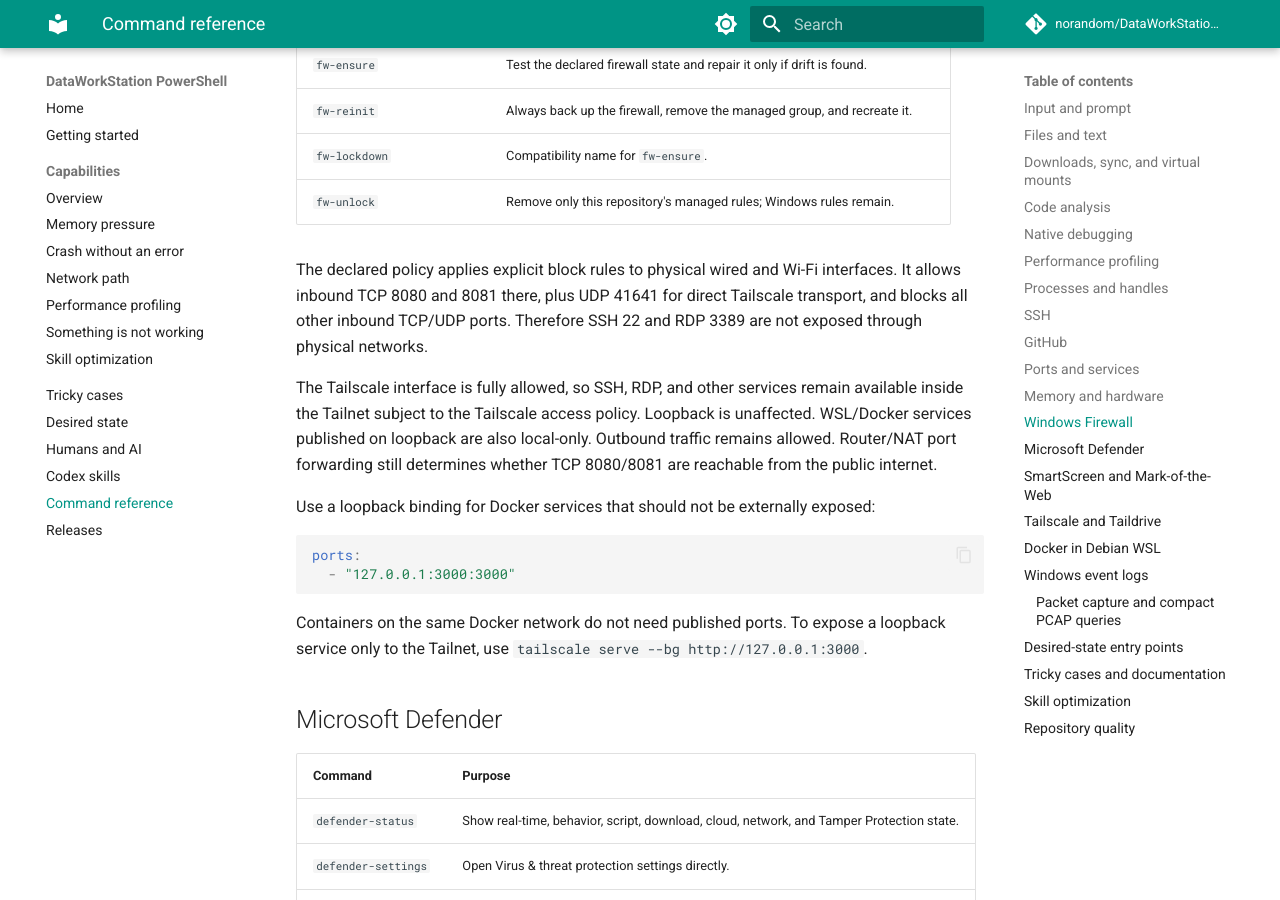
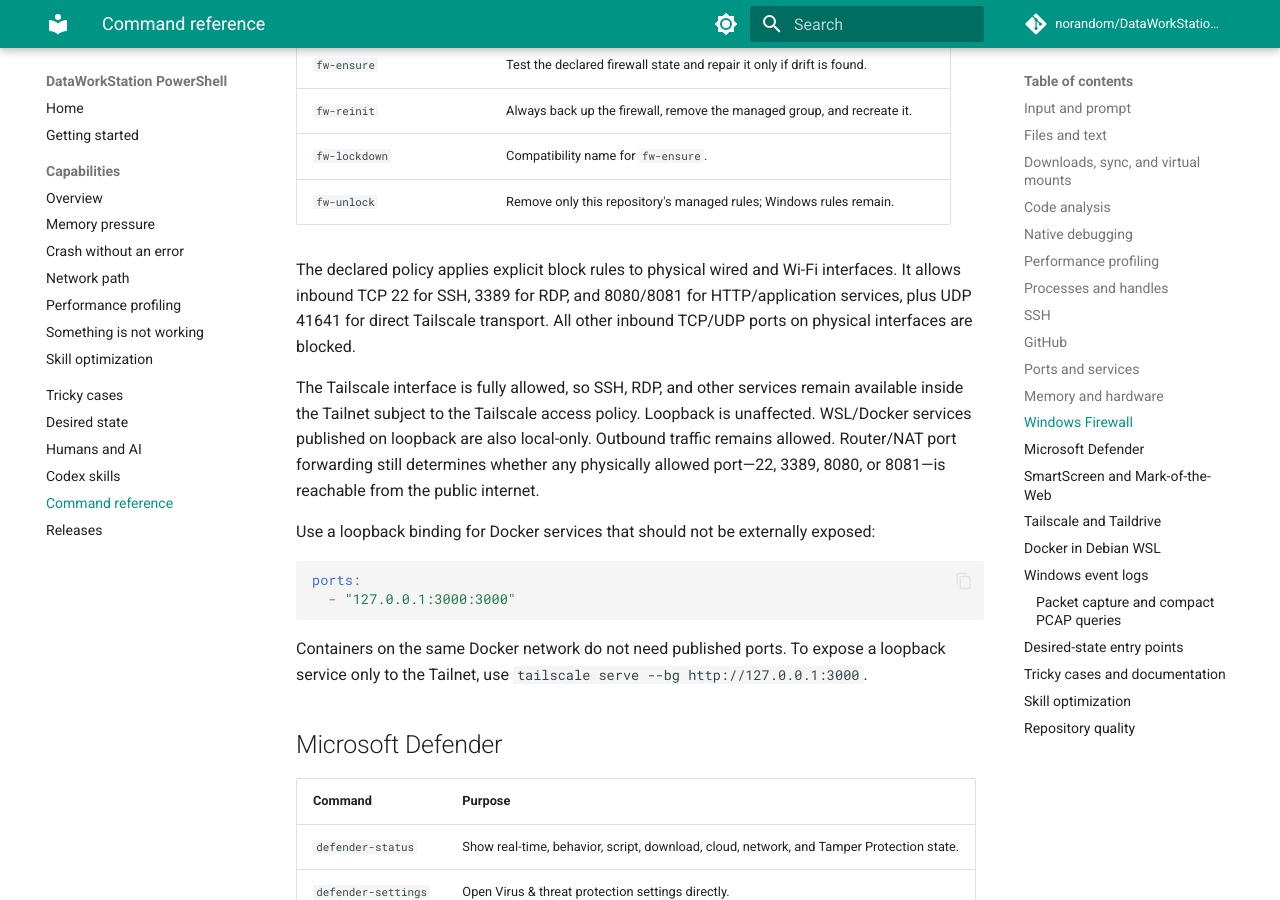
Before and after one commit to norandom/DataWorkStation_Powershell, an MkDocs documentation site: the page built from docs/Aliases.md, in a window 1280 px wide and 900 px high, scrolled down 7694 px. Built offline with MkDocs 1.6.1 and Material for MkDocs 9.7.7, drawn with Linux system fonts in a browser that asks for light colours; comment, search, counter and statistics services are not loaded; some of the changed text lies outside the part shown.

Commit message:
Localize exclusions and update firewall policy

```diff
--- a/docs/Aliases.md
+++ b/docs/Aliases.md
@@ -142,7 +142,7 @@
 | `port 8080` | Listeners and connections whose local or remote port is 8080. |
 | `pidports 1234` | Network endpoints owned by process ID 1234. |
 
-`Exposure=LocalOnly` means loopback (`127.0.0.0/8` or `::1`). `Network` includes wildcard, LAN, Wi-Fi, VPN, and Tailscale addresses. The firewall classification shows `ExternalAllowed` for TCP 8080/8081, `TailscaleTransport` for UDP 41641, and `TailnetOrInternal` for other non-loopback listeners.
+`Exposure=LocalOnly` means loopback (`127.0.0.0/8` or `::1`). `Network` includes wildcard, LAN, Wi-Fi, VPN, and Tailscale addresses. The firewall classification shows `ExternalAllowed` for TCP 22/3389/8080/8081, `TailscaleTransport` for UDP 41641, and `TailnetOrInternal` for other non-loopback listeners.
 
 ## Memory and hardware
 
@@ -177,9 +177,9 @@
 | `fw-lockdown` | Compatibility name for `fw-ensure`. |
 | `fw-unlock` | Remove only this repository's managed rules; Windows rules remain. |
 
-The declared policy applies explicit block rules to physical wired and Wi-Fi interfaces. It allows inbound TCP 8080 and 8081 there, plus UDP 41641 for direct Tailscale transport, and blocks all other inbound TCP/UDP ports. Therefore SSH 22 and RDP 3389 are not exposed through physical networks.
+The declared policy applies explicit block rules to physical wired and Wi-Fi interfaces. It allows inbound TCP 22 for SSH, 3389 for RDP, and 8080/8081 for HTTP/application services, plus UDP 41641 for direct Tailscale transport. All other inbound TCP/UDP ports on physical interfaces are blocked.
 
-The Tailscale interface is fully allowed, so SSH, RDP, and other services remain available inside the Tailnet subject to the Tailscale access policy. Loopback is unaffected. WSL/Docker services published on loopback are also local-only. Outbound traffic remains allowed. Router/NAT port forwarding still determines whether TCP 8080/8081 are reachable from the public internet.
+The Tailscale interface is fully allowed, so SSH, RDP, and other services remain available inside the Tailnet subject to the Tailscale access policy. Loopback is unaffected. WSL/Docker services published on loopback are also local-only. Outbound traffic remains allowed. Router/NAT port forwarding still determines whether any physically allowed port—22, 3389, 8080, or 8081—is reachable from the public internet.
 
 Use a loopback binding for Docker services that should not be externally exposed:
 
@@ -349,7 +349,7 @@
 | `.\Apply-Workstation.ps1 -Mode Reinitialize` | Reapply local state and always recreate the firewall rules with a backup. |
 | `sudo COMMAND` | Run a command elevated in the current terminal; Windows sudo is maintained in `normal` inline mode. |
 
-The workstation state also maintains Microsoft Defender path exclusions for `D:\` and `%USERPROFILE%\Source`. Because `D:\` is a whole-volume exclusion, Defender does not scan existing or newly created content anywhere on that volume. The configuration preserves unrelated Defender exclusions.
+The workstation state reads Microsoft Defender paths from the ignored `.excluded` file. Start from `.excluded.sample`; native Windows `%ENVIRONMENT_VARIABLE%` references expand before paths are validated. The public repository therefore contains no machine-specific exclusion list, and unrelated Defender exclusions are preserved.
 
 Scheduled Defender activity runs only while idle, at low priority, with a 15% average CPU target and no catch-up scans. SmartScreen uses warning mode and permits an explicit override. Use `unblock PATH` to remove Mark-of-the-Web from a file you have independently verified. Smart App Control is not modified.
 
```
Also changed, not shown: CHANGELOG.md (+1 -0 lines), README.md (+5 -2 lines), docs/desired-state.md (+2 -0 lines), docs/getting-started.md (+2 -0 lines), docs/workflows/network-path.md (+1 -1 lines), 6 other files.
